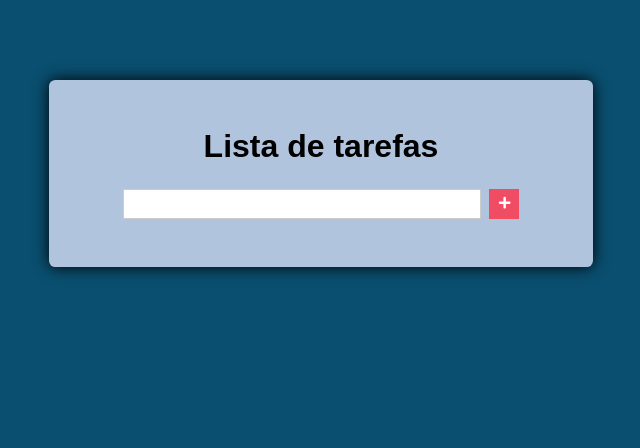
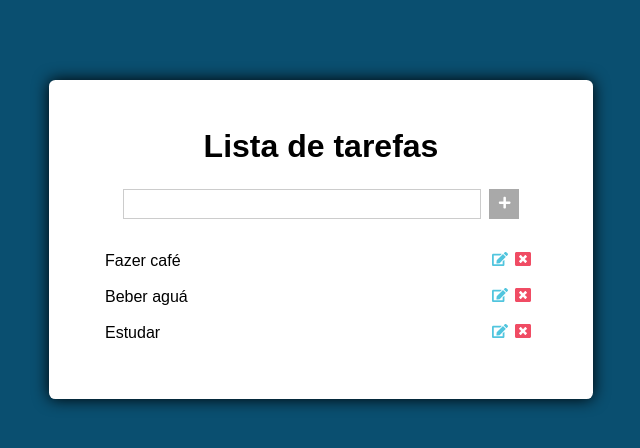
Before and after one commit to gabrielp1999/curso-javascript, a React (Create React App) app in the folder modulo-14/lista-de-tarefas/: page / in a window 1280 px wide. Shown: the top 448 px of the page, without its empty margins (319-959 px from the left). Built offline with nearby package versions, Linux system fonts and the light colour scheme.

Commit message:
Estilizando as tarefas

```diff
--- a/modulo-14/lista-de-tarefas/src/components/Main.css
+++ b/modulo-14/lista-de-tarefas/src/components/Main.css
@@ -1,5 +1,5 @@
 .main {
-  background-color:lightsteelblue;
+  background-color:white;
   padding: 3rem;
   margin: 5rem auto;
   max-width: 34rem;
@@ -19,18 +19,58 @@
   justify-content: center;
 }
 
-.form input {
+.form input[type="text"] {
   font-size: 1.5rem;
   min-width: 80%;
   padding: 0 1rem;
   border: 0.1rem solid #ccc;
 }
 
-.form button {
+.form button[type="submit"] {
   border: none;
   height: 1.9rem;
   width: 1.9rem;
-  background-color: #f04c64;
+  background-color: darkgrey;
   color: #fff;
   margin: 0 0 0 0.5rem;
 }
+
+.tarefas {
+  margin-top: 1.5rem;
+}
+
+.tarefas li {
+  display: flex;
+  align-items: center;
+  justify-content: space-between;
+  padding: 0.5rem;
+  transition: all 400ms;
+}
+
+.tarefas li:hover {
+  background-color: darkgrey;
+}
+
+.tarefas li .edit {
+  margin-right: 0.4rem;
+  color: #51c5de;
+}
+
+.tarefas li .delete {
+  margin-right: 0.4rem;
+  color: #f04c64;
+}
+
+.tarefas li:hover .edit {
+  color: black;
+}
+
+.tarefas li:hover .delete {
+  color: black;
+}
+
+.tarefas li .edit,
+.tarefas li .delete {
+  cursor: pointer;
+  transition: all 400ms;
+}
--- a/modulo-14/lista-de-tarefas/src/components/Main.js
+++ b/modulo-14/lista-de-tarefas/src/components/Main.js
@@ -5,9 +5,17 @@
 // form
 import { FaPlus } from 'react-icons/fa';
 
+// tarefas
+import { FaEdit, FaWindowClose } from 'react-icons/fa';
+
 export default class Main extends Component {
     state = {
       novaTarefa: '',
+      tarefas: [
+        'Fazer café',
+        'Beber aguá',
+        'Estudar',
+      ],
     }
 
   handleChange = (e) => {
@@ -17,7 +25,7 @@
   }
 
   render() {
-    const { novaTarefa } = this.state;
+    const { novaTarefa, tarefas } = this.state;
 
     return (
       <div className="main">
@@ -27,6 +35,17 @@
           <input onChange={this.handleChange} type="text" value={novaTarefa} />
           <button type="submit"><FaPlus /></button>
         </form>
+
+        <ul className="tarefas">
+          {tarefas.map(tarefa => (
+            <li key={tarefa}>{tarefa}
+              <div>
+                <FaEdit className="edit"/>
+                <FaWindowClose className="delete"/>
+              </div>
+            </li>
+          ))}
+        </ul>
       </div>
     );
   }
```
